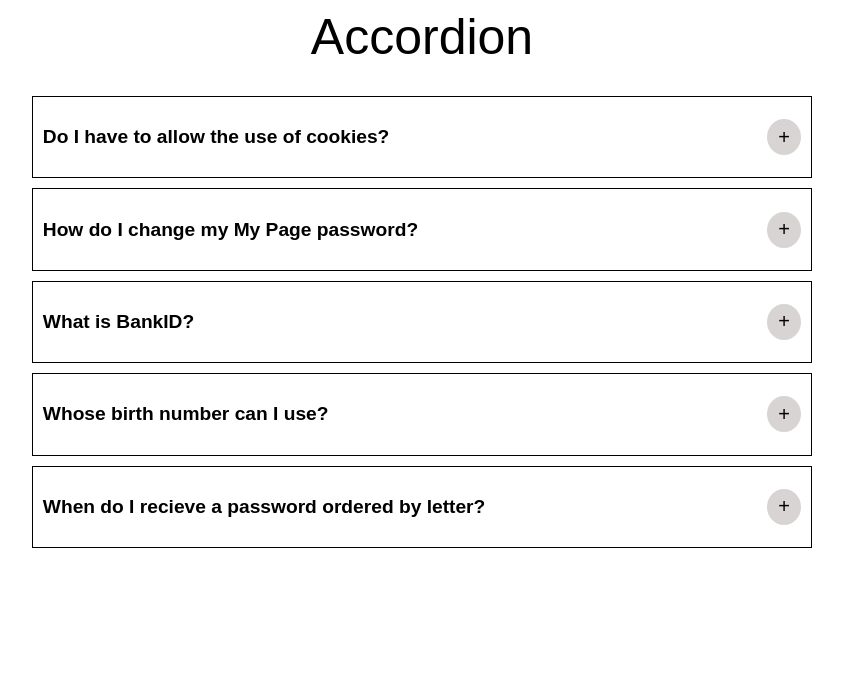
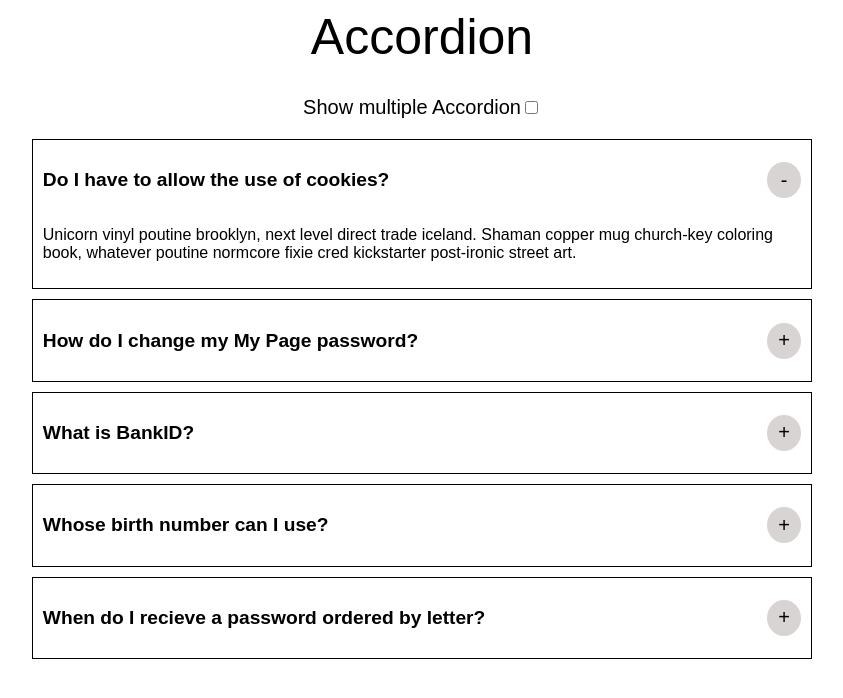
Before and after one commit to Jaga2105/frontend-mini-projects, a React (Vite) app: page / in a window 1280 px wide. Shown: the top 698 px of the page, without its empty margins (218-1061 px from the left). Built offline with nearby package versions, Linux system fonts and the light colour scheme.

Commit message:
show multiple accordion added

```diff
--- a/src/components/accordin/Accordin.module.css
+++ b/src/components/accordin/Accordin.module.css
@@ -8,31 +8,8 @@
     flex-direction: column;
     align-items: center;
 }
-.singleData{
-    /* display: flex; */
-    border: 1px solid;
-    margin-bottom: 10px;
-    padding: 10px;
-    width: 60%;
+.multipleChecker{
+    text-align: center;
+    font-size: 20px;
+    margin-bottom: 20px;
 }
-.titleIconContainer{
-    display: flex;
-    justify-content: space-between;
-    align-items: center;
-}
-.title{
-    font-size: larger;
-    font-weight: bold;
-}
-.icon{
-    align-items: center;
-    background: hsl(0, 5%, 84%);
-    border-radius: 50%;
-    cursor: pointer;
-    display: flex;
-    font-size: 20px;
-    justify-content: center;
-    padding: 12px;
-    height: 12px;
-    width: 10px;
-}
--- a/src/components/accordin/Accordion.jsx
+++ b/src/components/accordin/Accordion.jsx
@@ -1,24 +1,35 @@
 import React, { useState } from "react";
 import styles from "./Accordin.module.css";
 import questions from "./Data";
+import AccordionDetails from "./AccordionDetails";
 
 const Accordion = () => {
-  const [showInfo, setShowInfo]=useState(0);
-  const showInfoHandler = (id)=>{
-    setShowInfo(id)
+  // const [showInfo, setShowInfo]=useState(1);
+  // const showInfoHandler = (id)=>{
+  //   // showInfo
+  //   if(showInfo===0 || showInfo!==id){
+  //     setShowInfo(id)
+  //   }else{
+  //     setShowInfo(0)
+  //   }
+  // }
+  const [multiple, setMultiple] = useState(false)
+  const [openedIndexOfAccordion, setOpenedIndexOfAccordion] = useState(1);
+  const setIdOfAccordion = (id)=>{
+    setOpenedIndexOfAccordion(multiple ? 0 : id)
+  }
+  const multipleHandler = ()=>{
+    setMultiple(!multiple)
   }
   return (
     <div>
       <div className={styles.heading}>Accordion</div>
+      <div className={styles.multipleChecker}>Show multiple Accordion
+        <input type="checkbox" checked={multiple} onClick={multipleHandler} />
+      </div>
       <div className={styles.container}>
         {questions.map((singleData) => (
-          <div className={styles.singleData} key={singleData.id}>
-            <div className={styles.titleIconContainer}>
-              <p className={styles.title}>{singleData.title}</p>
-              <span className={styles.icon} onClick={()=>showInfoHandler(singleData.id)}>{showInfo===singleData.id ? "-" : "+"}</span>
-            </div>
-            {showInfo===singleData.id && <p>{singleData.info}</p>}
-          </div>
+          <AccordionDetails  key={singleData.id} id={singleData.id} title={singleData.title} description={singleData.info} openedIndexOfAccordion={openedIndexOfAccordion} setIdOfAccordion={setIdOfAccordion} />
         ))}
       </div>
     </div>
--- /dev/null
+++ b/src/components/accordin/AccordionDetails.jsx
@@ -0,0 +1,35 @@
+import React, { useEffect, useState } from "react";
+import styles from "./AccordionDetails.module.css"
+
+const AccordionDetails = ({id,title, description,openedIndexOfAccordion, setIdOfAccordion}) => {
+    const [showInfo, setShowInfo]=useState(false);
+  const showInfoHandler = (id)=>{
+    setShowInfo((prevInfo)=>!prevInfo)
+    setIdOfAccordion(id)
+  }
+  console.log("testing")
+  useEffect(()=>{
+    if(openedIndexOfAccordion){
+        setShowInfo(openedIndexOfAccordion===id)
+    }
+
+  },[openedIndexOfAccordion,id])
+  return (
+    <div className={styles.singleData}>
+      <div className={styles.titleIconContainer}>
+        <p className={styles.title}>{title}</p>
+        <span
+          className={styles.icon}
+          onClick={() => showInfoHandler(id)}
+        >
+          {/* {showInfo === id ? "-" : "+"} */}
+          {showInfo ? "-" : "+"}
+        </span>
+      </div>
+      {/* {showInfo === id && <p>{description}</p>} */}
+      {showInfo && <p>{description}</p>}
+    </div>
+  );
+};
+
+export default AccordionDetails;
--- /dev/null
+++ b/src/components/accordin/AccordionDetails.module.css
@@ -0,0 +1,28 @@
+.singleData{
+    /* display: flex; */
+    border: 1px solid;
+    margin-bottom: 10px;
+    padding: 10px;
+    width: 60%;
+}
+.titleIconContainer{
+    display: flex;
+    justify-content: space-between;
+    align-items: center;
+}
+.title{
+    font-size: larger;
+    font-weight: bold;
+}
+.icon{
+    align-items: center;
+    background: hsl(0, 5%, 84%);
+    border-radius: 50%;
+    cursor: pointer;
+    display: flex;
+    font-size: 20px;
+    justify-content: center;
+    padding: 12px;
+    height: 12px;
+    width: 10px;
+}
--- a/src/main.jsx
+++ b/src/main.jsx
@@ -3,7 +3,7 @@ import ReactDOM from 'react-dom/client'
 import App from './App.jsx'
 
 ReactDOM.createRoot(document.getElementById('root')).render(
-  <React.StrictMode>
+  // <React.StrictMode>
     <App />
-  </React.StrictMode>,
+  // </React.StrictMode>,
 )
```
